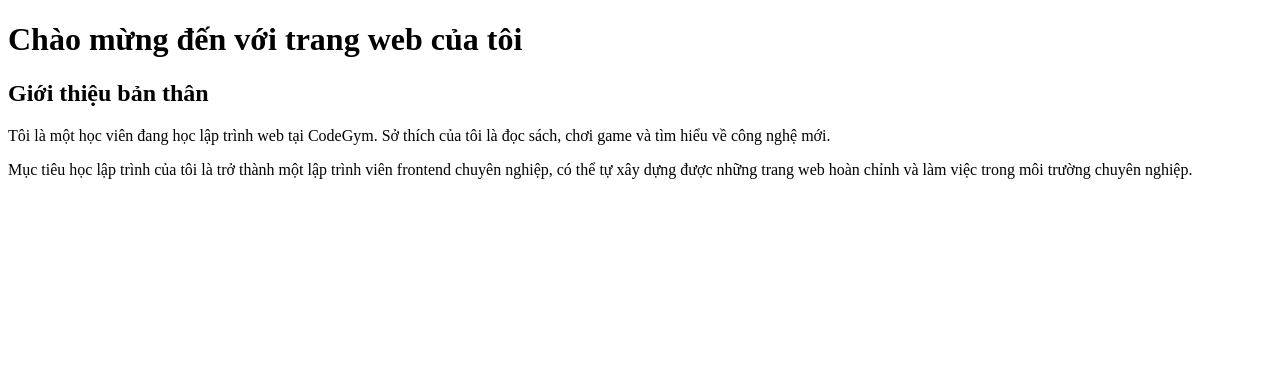
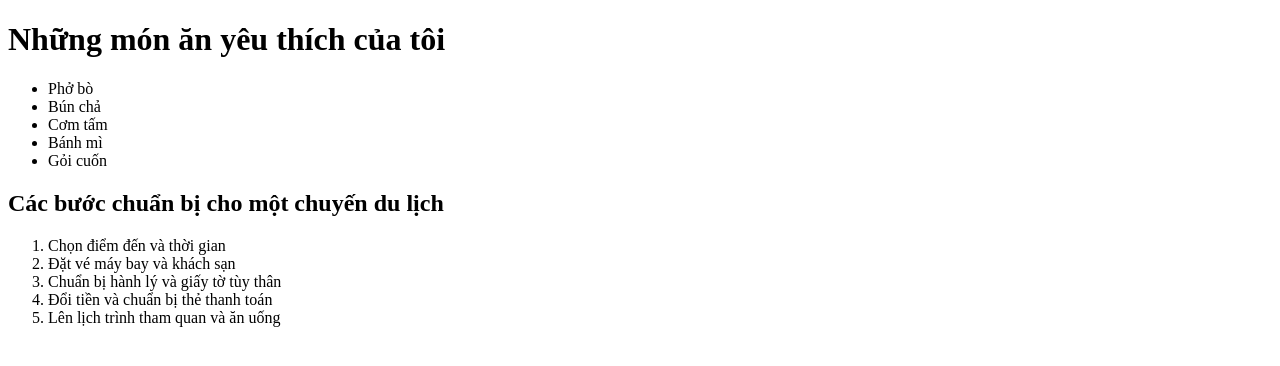
Before and after one commit to dtc245220035-hue/GitProject, a plain HTML site: page index.html in a window 1280 px wide. Drawn offline with Linux system fonts and the light colour scheme.

Commit message:
Update index.html with lists

```diff
--- a/index.html
+++ b/index.html
@@ -2,22 +2,25 @@
 <html>
     <head>
         <meta charset="utf-8">
-        <title>Trang web của tôi</title>
+        <title>Danh sách trong HTML</title>
     </head>
     <body>
-        <h1>Chào mừng đến với trang web của tôi</h1>
+        <h1>Những món ăn yêu thích của tôi</h1>
+        <ul>
+            <li>Phở bò</li>
+            <li>Bún chả</li>
+            <li>Cơm tấm</li>
+            <li>Bánh mì</li>
+            <li>Gỏi cuốn</li>
+        </ul>
 
-        <h2>Giới thiệu bản thân</h2>
-
-        <p>
-            Tôi là một học viên đang học lập trình web tại CodeGym.
-            Sở thích của tôi là đọc sách, chơi game và tìm hiểu về công nghệ mới.
-        </p>
-
-        <p>
-            Mục tiêu học lập trình của tôi là trở thành một lập trình viên
-            frontend chuyên nghiệp, có thể tự xây dựng được những trang web
-            hoàn chỉnh và làm việc trong môi trường chuyên nghiệp.
-        </p>
+        <h2>Các bước chuẩn bị cho một chuyến du lịch</h2>
+        <ol>
+            <li>Chọn điểm đến và thời gian</li>
+            <li>Đặt vé máy bay và khách sạn</li>
+            <li>Chuẩn bị hành lý và giấy tờ tùy thân</li>
+            <li>Đổi tiền và chuẩn bị thẻ thanh toán</li>
+            <li>Lên lịch trình tham quan và ăn uống</li>
+        </ol>
     </body>
 </html>
```
